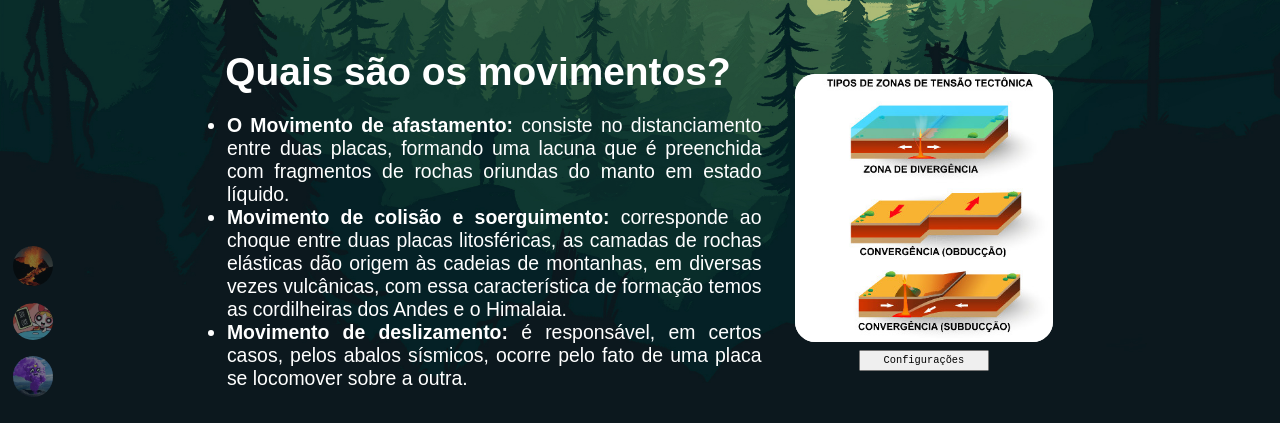
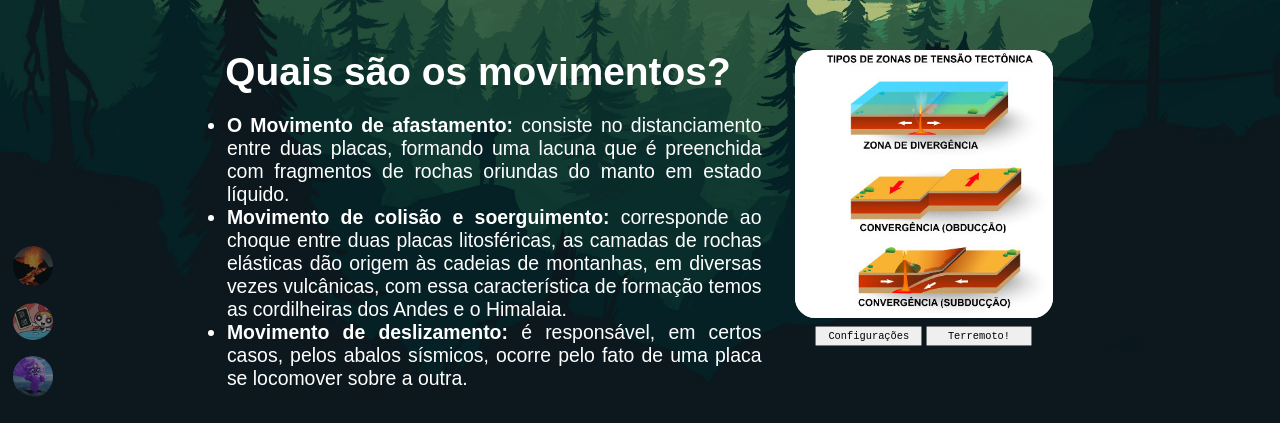
Before and after one commit to eumsmo/geo-chop-suey, a plain HTML site: page tectonismo.html in a window 1280 px wide. Shown: the part 377-819 px from the top of the page. Drawn offline with Linux system fonts and the light colour scheme; a web font is replaced by a local one.

Commit message:
att
Adicionada as intruções das configurações,
Botão de terremoto agora está fora!

```diff
--- a/estilo.css
+++ b/estilo.css
@@ -235,3 +235,11 @@ dt{font-weight: bold;}
 #partes-vulcao dd{
 	-webkit-margin-start: 10px;
 }
+#configurar h2{
+	margin: 0 auto;
+}
+button#configurarT,button#treme{
+	display: inline-block;
+	width: 132px;
+}
+#botoes{text-align: center;}
--- a/tectonismo.html
+++ b/tectonismo.html
@@ -41,15 +41,20 @@
 
 			 	<div id="configurar" class="fonte-bonita">
 			 	<img id="some" src="imgs/movimento-das-placas-tectonicas.jpg">
-					<h2>Configurar</h2>
+					<h2>Configurar Terremotos</h2>
+					<span>Altere as configurações e clique em "Alterar" para salva-las</span>
+					<br><br>
 					<label for="aleatorios">Terremotos Aleatórios: </label>
 					<input type="checkbox" id="aleatorios" checked="true">
-					<label for="intensidade">Intensidade/Tempo dos Terremotos: </label>
+					<label for="intensidade">Intensidade/Duração dos Terremotos: </label>
 					<input type="number" id="intensidade" min="0" max="13" value="2" step="0.5">
-					<button id="salvar">Salvar</button>
-					<button id="treme">Terremoto!</button>
+					<button id="salvar">Alterar</button>
+
 				</div>
-			 	<button id="configurarT">Configurações</button>
+				<div id="botoes">
+					<button id="configurarT">Configurações</button>
+			 		<button id="treme">Terremoto!</button>
+				</div>
 			 </div>
 
 		</main>
```
